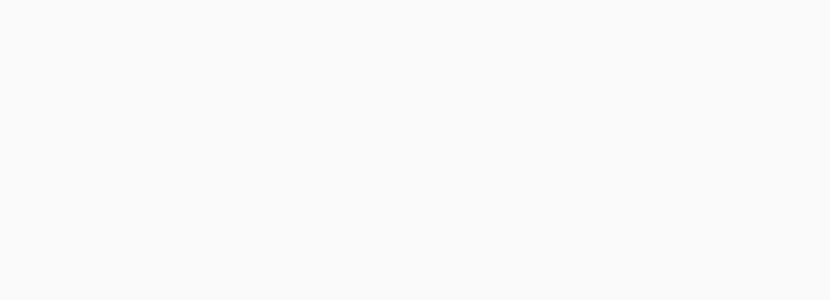
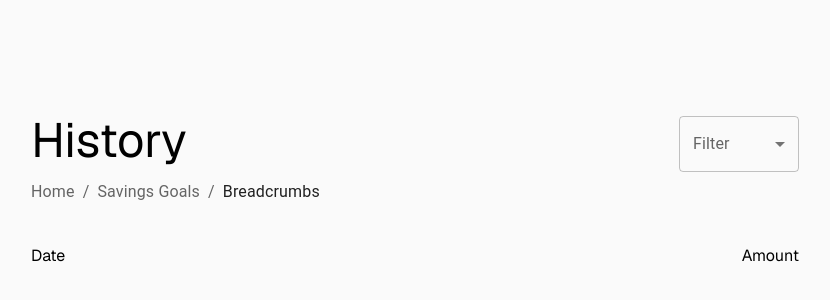
Before and after one commit to J-Souffle/CS321-Group-Project-Spring-2026, a Next.js app: page / in a window 1280 px wide. Shown: the part 192-492 px from the top of the page, without its empty margins (225-1055 px from the left). Built offline with nearby package versions, Linux system fonts and the light colour scheme.

Commit message:
Added header, breadcrumbs, filter, and transaction headers

```diff
--- a/app/page.tsx
+++ b/app/page.tsx
@@ -1,14 +1,53 @@
+import * as React from 'react';
 import Image from "next/image";
 import Button from '@mui/material/Button';
+import Typography from '@mui/material/Typography';
+import Breadcrumbs from '@mui/material/Breadcrumbs';
+import Link from '@mui/material/Link';
+import Box from '@mui/material/Box';
+import InputLabel from '@mui/material/InputLabel';
+import MenuItem from '@mui/material/MenuItem';
+import FormControl from '@mui/material/FormControl';
+import Select, { SelectChangeEvent } from '@mui/material/Select';
 
 export default function Home() {
+
   return (
-    <>
-    <div className="flex flex-col flex-1 items-center justify-center bg-zinc-50 font-sans">
-      <main className="flex flex-1 w-full max-w-3xl flex-col items-center justify-between py-32 px-16 bg-zinc-50 sm:items-start">
-        <h1> </h1>
+    <div className="flex flex-1 items-center justify-center bg-zinc-50 font-sans ">
+      <main className="flex flex-1 w-full flex-col max-w-4xl py-32 px-16 bg-zinc-50">
+        <div className="flex flex-row justify-between my-2">
+          <h1 className="text-5xl text-black">History</h1>
+          <FormControl sx={{ minWidth: 120 }}>
+            <InputLabel id="demo-simple-select-label">Filter</InputLabel>
+            {/* Form is unfinished - add more labels and JS later */}
+            <Select
+            label="Filter"
+            >
+              <MenuItem value={"Newest"}>Newest</MenuItem>
+              <MenuItem value={"Oldest"}>Oldest</MenuItem>
+            </Select>
+          </FormControl>
+        </div>
+        <Breadcrumbs className="mb-4" aria-label="breadcrumb">
+          <Link underline="hover" color="inherit" href="/">
+            Home
+          </Link>
+          <Link underline="hover" color="inherit" href="/">
+            Savings Goals
+          </Link>
+          <Link underline="hover" color="inherit" href="/">
+            <Typography sx={{ color: 'text.primary' }}>Breadcrumbs</Typography>
+          </Link>
+        </Breadcrumbs>
+        <div className="flex flex-row text-black justify-between my-10">
+          <p>Date</p>
+          <p>Amount</p>
+        </div>
+        {/* Transaction components go here */}
+        <section aria-label="transactions">
+
+        </section>
       </main>
     </div>
-    </>
   );
 }
```
